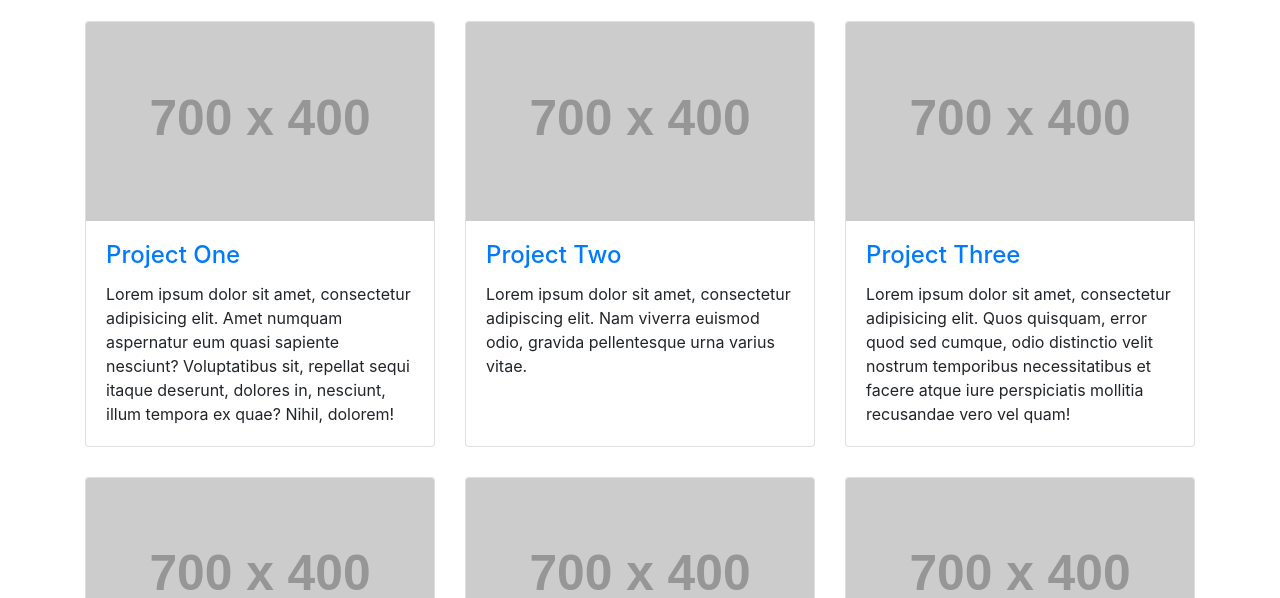
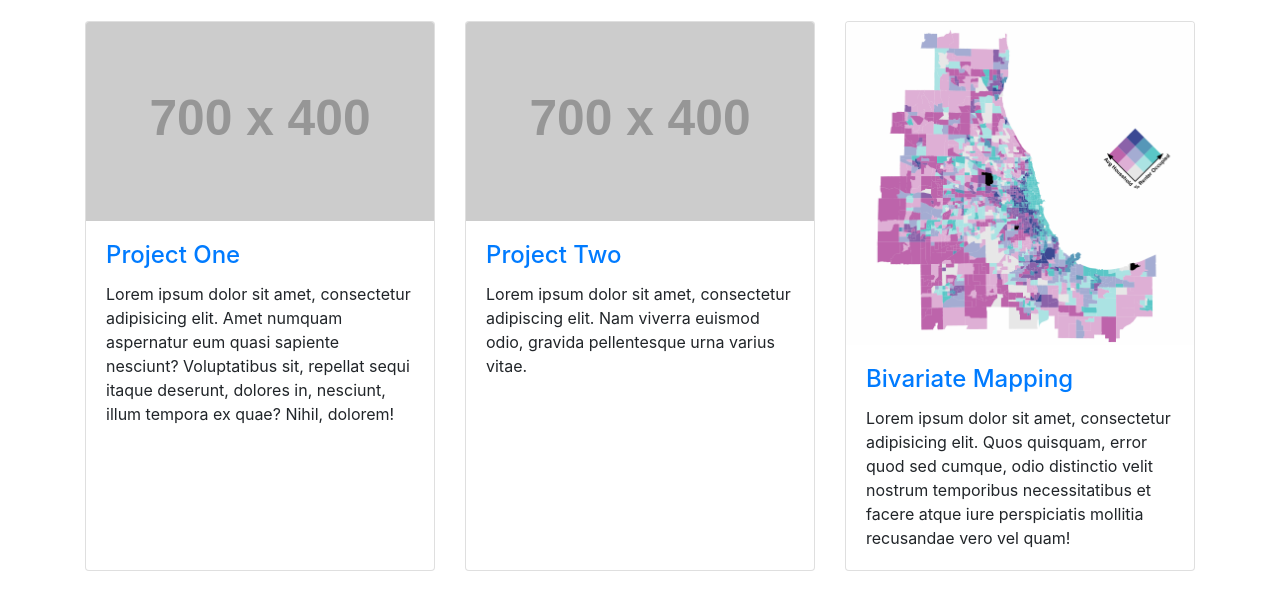
Before and after one commit to geog3540/afritz7, a website: page index.html in a window 1280 px wide. Shown: the part 131-729 px from the top of the page. Drawn offline with Linux system fonts and the light colour scheme; placeholder pictures from the web are drawn by us.

Commit message:
updated assignment 5 image

```diff
--- a/index.html
+++ b/index.html
@@ -81,10 +81,10 @@
         </div>
         <div class="col-lg-4 col-sm-6 portfolio-item">
           <div class="card h-100">
-            <a href="#"><img class="card-img-top" src="http://placehold.it/700x400" alt=""></a>
+            <a href="#"><img class="card-img-top" src="images/assignment5.png" alt=""></a>
             <div class="card-body">
               <h4 class="card-title">
-                <a href="#">Project Three</a>
+                <a href="#">Bivariate Mapping</a>
               </h4>
               <p class="card-text">Lorem ipsum dolor sit amet, consectetur adipisicing elit. Quos quisquam, error quod sed cumque, odio distinctio velit nostrum temporibus necessitatibus et facere atque iure perspiciatis mollitia recusandae vero vel quam!</p>
             </div>
```
Also changed, not shown: images/assignment5.png (added).
